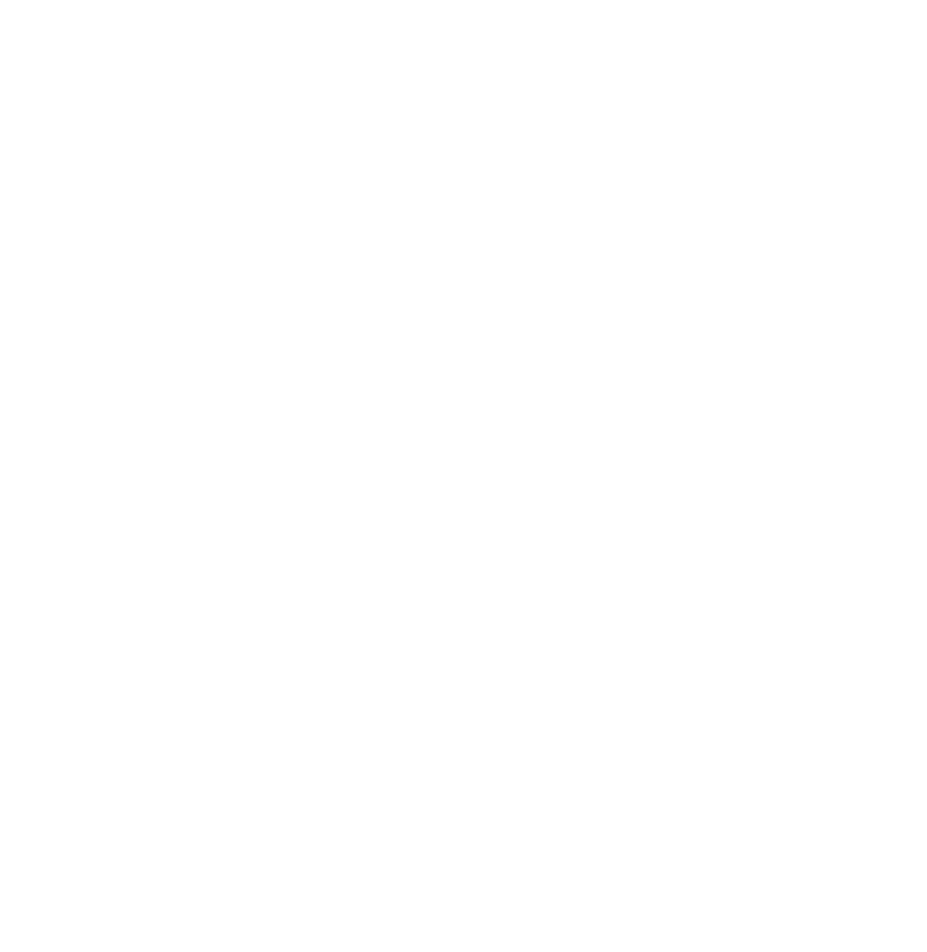
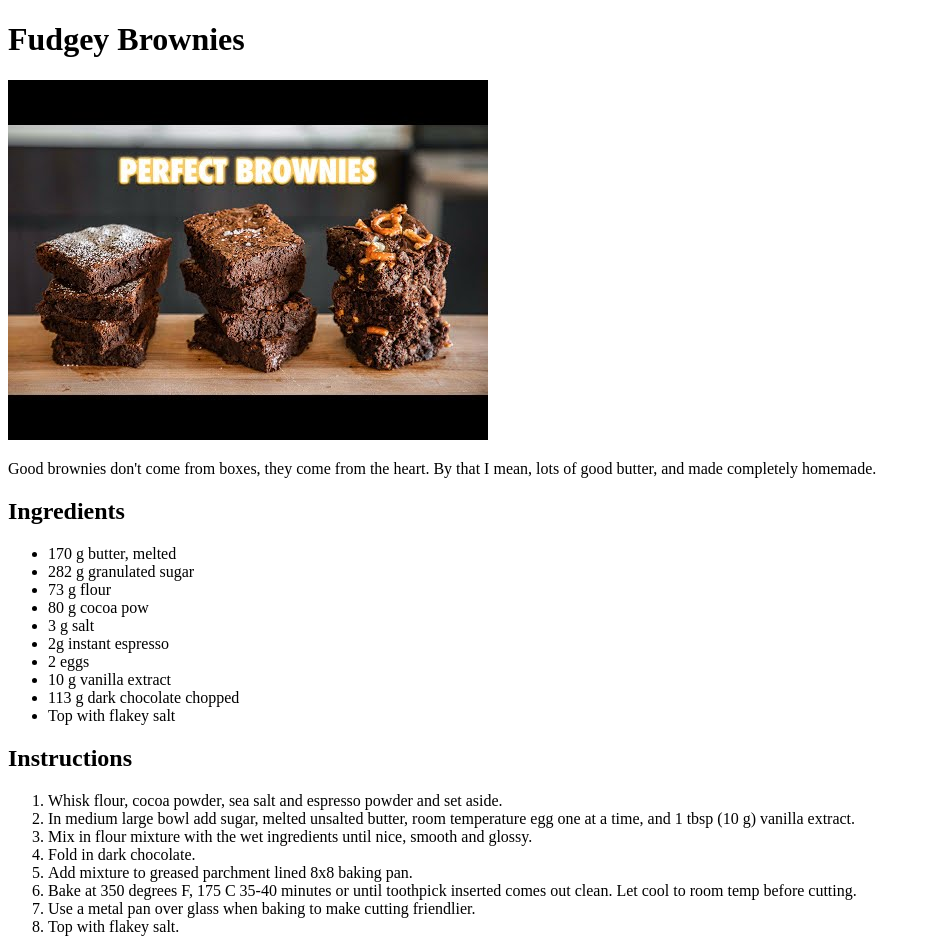
Before and after one commit to Hugepeppe/odin-recipes, a plain HTML site: page recipes/brownies.html in a window 1280 px wide. Shown: the whole page, without its empty margins (0-927 px from the left). Before the commit the page ends 800 px from the top, so only its background shows below. Drawn offline with Linux system fonts and the light colour scheme.

Commit message:
add brownies

```diff
--- a/recipes/brownies.html
+++ b/recipes/brownies.html
@@ -4,9 +4,36 @@
     <meta charset="UTF-8">
     <meta http-equiv="X-UA-Compatible" content="IE=edge">
     <meta name="viewport" content="width=device-width, initial-scale=1.0">
-    <title>Brownies</title>
+    <title>Fudgey Brownies</title>
 </head>
 <body>
+    <h1>Fudgey Brownies</h1>
+    <img src="../img/brownies.jpg" alt="Brownies stacked on each other">
+    <p>Good brownies don't come from boxes, they come from the heart. By that I  mean, lots of good butter, and made completely homemade.</p>
+    <h2>Ingredients</h2>
+    <ul>
+        <li>170 g butter, melted</li>
+        <li>282 g granulated sugar</li>
+        <li>73 g flour</li>
+        <li>80 g cocoa pow</li>
+        <li>3 g salt</li>
+        <li>2g instant espresso</li>
+        <li>2 eggs</li>
+        <li>10 g vanilla extract</li>
+        <li>113 g dark chocolate chopped</li>
+        <li>Top with flakey salt</li>
+    </ul>
+    <h2>Instructions</h2>
+    <ol>
+        <li>Whisk flour, cocoa powder, sea salt and espresso powder and set aside.</li>
+        <li>In medium large bowl add sugar, melted unsalted butter, room temperature egg one at a time, and 1 tbsp (10 g) vanilla extract.</li>
+        <li>Mix in flour mixture with the wet ingredients until nice, smooth and glossy.</li>
+        <li>Fold in dark chocolate.</li>
+        <li>Add mixture to greased parchment lined 8x8 baking pan.</li>
+        <li>Bake at 350 degrees F, 175 C 35-40 minutes or until toothpick inserted comes out clean. Let cool to room temp before cutting.</li>
+        <li>Use a metal pan over glass when baking to make cutting friendlier.</li>
+        <li>Top with flakey salt.</li>
+    </ol>
 
 </body>
 </html>
```
Also changed, not shown: img/brownies.jpg (added).
